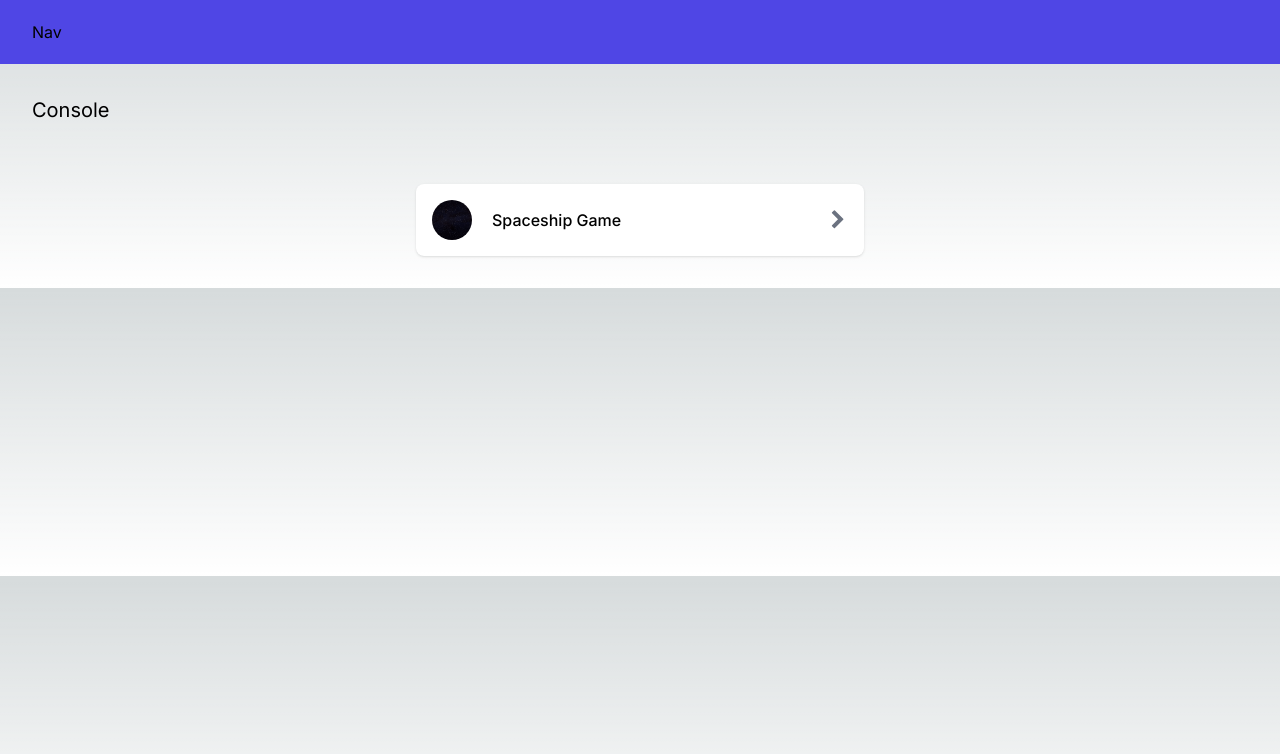
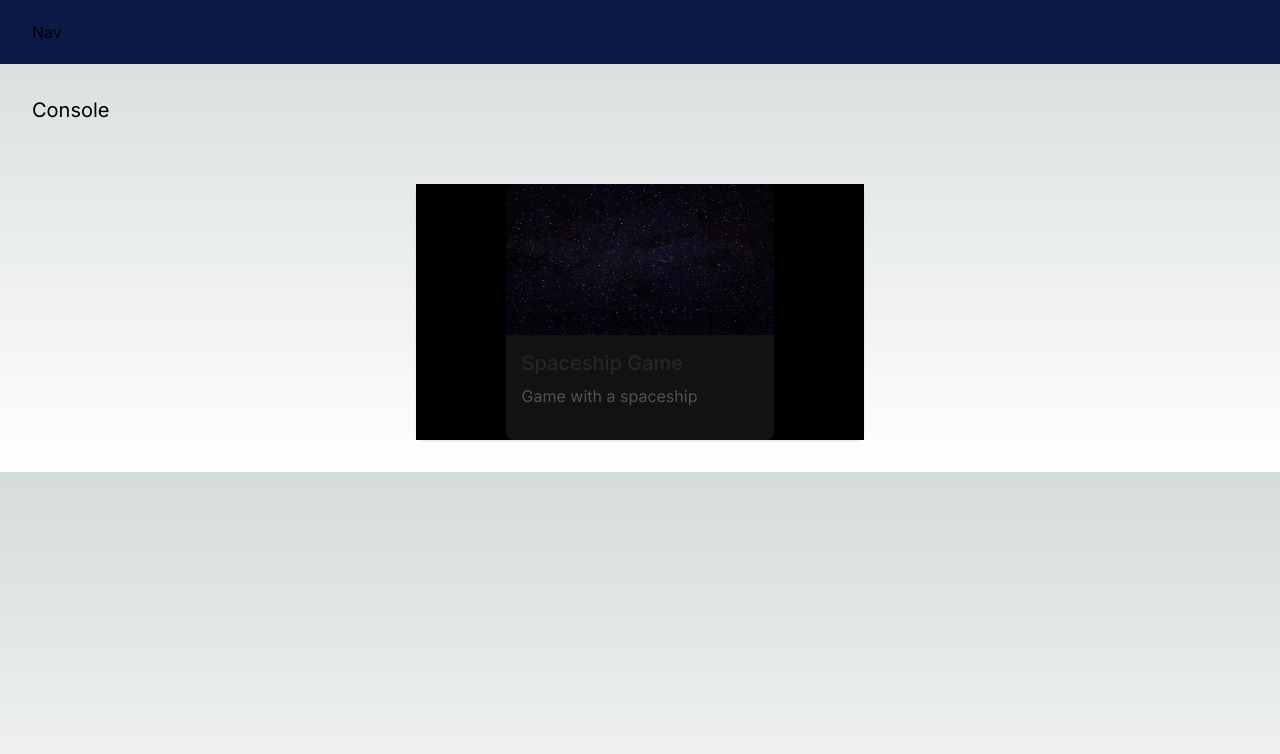
Before and after one commit to vitimachado/crash-app-rp, a Next.js app: page /console in a window 1280 px wide. Shown: the top 754 px of the page. Built offline with nearby package versions, Linux system fonts and the light colour scheme.

Commit message:
Adjust layout

```diff
--- a/src/app/console/layout.tsx
+++ b/src/app/console/layout.tsx
@@ -13,7 +13,7 @@ export default function ConsoleLayout({
 }) {
   return (
     <>
-        <nav className='px-8 py-5 bg-[#4f46e5]'>Nav</nav>
+        <nav className='px-8 py-5 bg-[#0d1947]'>Nav</nav>
         {children}
     </>
   )
--- a/src/app/console/page.tsx
+++ b/src/app/console/page.tsx
@@ -28,34 +28,26 @@ export default async function Console(props: Props) {
 const ListView = ({ list }: { list: any }) => {
     return (
         <div className="flex flex-col container max-w-md mt-10 mx-auto w-full items-center justify-center bg-white dark:bg-gray-800 rounded-lg shadow">
-            <ul className="flex flex-col divide-y w-full">
+            <ul className="flex flex-col divide-y w-full h-[100%] bg-black items-center">
                 {
                     list.map((item: any) => (
-                        <li className="flex flex-row" key={item?.id}>
-                            <Link href={`/console/${item?.id}`} className="w-[110%]">
-                                <div className="select-none cursor-pointer hover:bg-gray-100 flex flex-1 items-center p-4 w">
-                                    <div className="flex flex-col w-10 h-10 justify-center items-center mr-4">
-                                    <div className="block relative">
-                                        <img alt="profil" src="/imgs/bg/sky01.png" className="mx-auto object-cover rounded-full h-10 w-10" />
-                                    </div>
-                                    </div>
-                                    <div className="flex-1 pl-1">
-                                    <div className="font-medium dark:text-white">{item?.name}</div>
-                                    <div className="text-gray-600 dark:text-gray-200 text-sm"></div>
-                                    </div>
-                                    <div className="flex flex-row justify-center">
-                                        <button className="w-10 text-right flex justify-end">
-                                            <svg width="20" fill="currentColor" height="20" className="hover:text-gray-800 dark:hover:text-white dark:text-gray-200 text-gray-500" viewBox="0 0 1792 1792" xmlns="http://www.w3.org/2000/svg">
-                                            <path d="M1363 877l-742 742q-19 19-45 19t-45-19l-166-166q-19-19-19-45t19-45l531-531-531-531q-19-19-19-45t19-45l166-166q19-19 45-19t45 19l742 742q19 19 19 45t-19 45z"></path>
-                                            </svg>
-                                        </button>
-                                    </div>
+                        <li className="flex flex-row w-[60%]" key={item?.id}>
+                            <div className="block rounded-t-lg">
+                                <div className="relative overflow-hidden bg-cover bg-no-repeat" data-te-ripple-init  data-te-ripple-color="light">
+                                    <img className="rounded-t-lg" src="/imgs/bg/sky01.png" alt="" />
+                                    <Link href={`/console/${item?.id}`} >
+                                        <div className="absolute bottom-0 left-0 right-0 top-0 h-full w-full overflow-hidden bg-[hsla(0,0%,98%,0.15)] bg-fixed opacity-0 transition duration-300 ease-in-out hover:opacity-100"></div>
+                                    </Link>
                                 </div>
-                            </Link>
+                                <div className="p-4 rounded-b-lg bg-[#121212]">
+                                    <h6 className="mb-2 text-xl font-medium leading-tight text-neutral-800 dark:text-neutral-50">{item?.name}</h6>
+                                    <p className="mb-4 text-base text-neutral-600 dark:text-neutral-200">{item?.description}</p>
+                                </div>
+                            </div>
                         </li>
                     ))
                 }
             </ul>
         </div>
     )
-}
+};
--- a/src/app/globals.css
+++ b/src/app/globals.css
@@ -24,4 +24,5 @@ body {
       rgb(var(--background-end-rgb))
     )
     rgb(var(--background-start-rgb));
+    caret-color: transparent;
 }
--- a/src/app/page.tsx
+++ b/src/app/page.tsx
@@ -2,15 +2,15 @@ import Link from 'next/link'
 
 export default function Home() {
   return (
-    <main className="flex min-h-screen flex-col items-center justify-between p-24">
-      <div className="z-10 max-w-5xl w-full items-center justify-between font-mono text-sm lg:flex">
-        <div className="fixed bottom-0 left-0 flex h-48 w-full items-end justify-center bg-gradient-to-t from-white via-white dark:from-black dark:via-black lg:static lg:h-auto lg:w-auto lg:bg-none">
+    <main className="flex min-h-screen flex-col items-center flex justify-center p-24">
+      <div className="z-10 max-w-5xl w-full items-center font-mono text-sm lg:flex justify-center">
+        <div className="fixed flex h-48 w-full items-end justify-center bg-gradient-to-t from-white via-white dark:from-black dark:via-black lg:static lg:h-auto lg:w-auto lg:bg-none">
           <Link
             className="pointer-events-none flex place-items-center gap-2 p-8 lg:pointer-events-auto lg:p-0"
             href="/console"
             rel="noopener noreferrer"
           >
-            Start
+            Press Start
           </Link>
         </div>
       </div>
--- a/src/lib/getAllGames.tsx
+++ b/src/lib/getAllGames.tsx
@@ -3,5 +3,5 @@ export default async function getAllGames() {
 
     //if(!res.ok) throw new Error('failed to get users');
 
-    return [{ id: 1, name: 'Spaceship Game'}]; //res.json();
+    return [{ id: 1, name: 'Spaceship Game', description: 'Game with a spaceship' }]; //res.json();
 }
```
